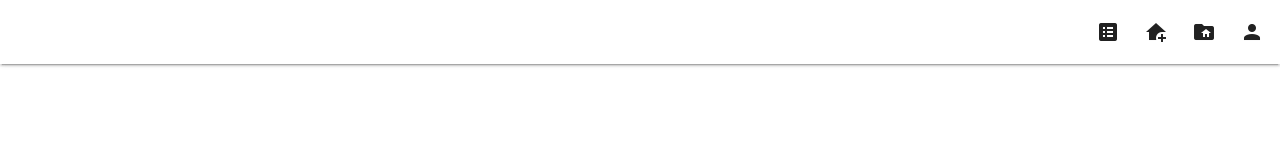
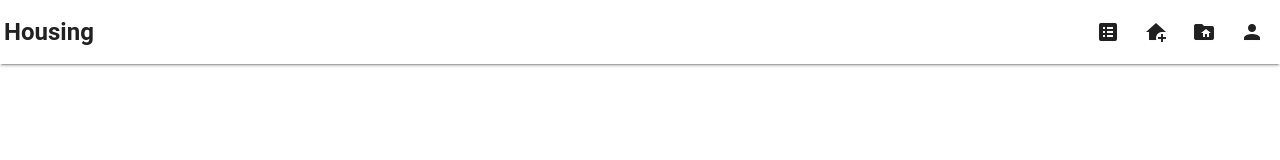
Before and after one commit to edmarques11/app_house_frontend, a Nuxt app: page /advertisement/create in a window 1280 px wide. Shown: the top 160 px of the page. Built offline with nearby package versions, Linux system fonts and the light colour scheme.

Commit message:
feat: add logo

```diff
--- a/components/layout/DefaultAppBar.vue
+++ b/components/layout/DefaultAppBar.vue
@@ -42,6 +42,9 @@ const pushTo = (path: string) => {
 
 <template>
   <v-app-bar v-bind="bindAppBar">
+    <template #prepend>
+      <h2 style="cursor: pointer" @click="() => pushTo('/')">Housing</h2>
+    </template>
     <v-app-bar-title>
       <v-row
         v-show="renderSearch"
```
